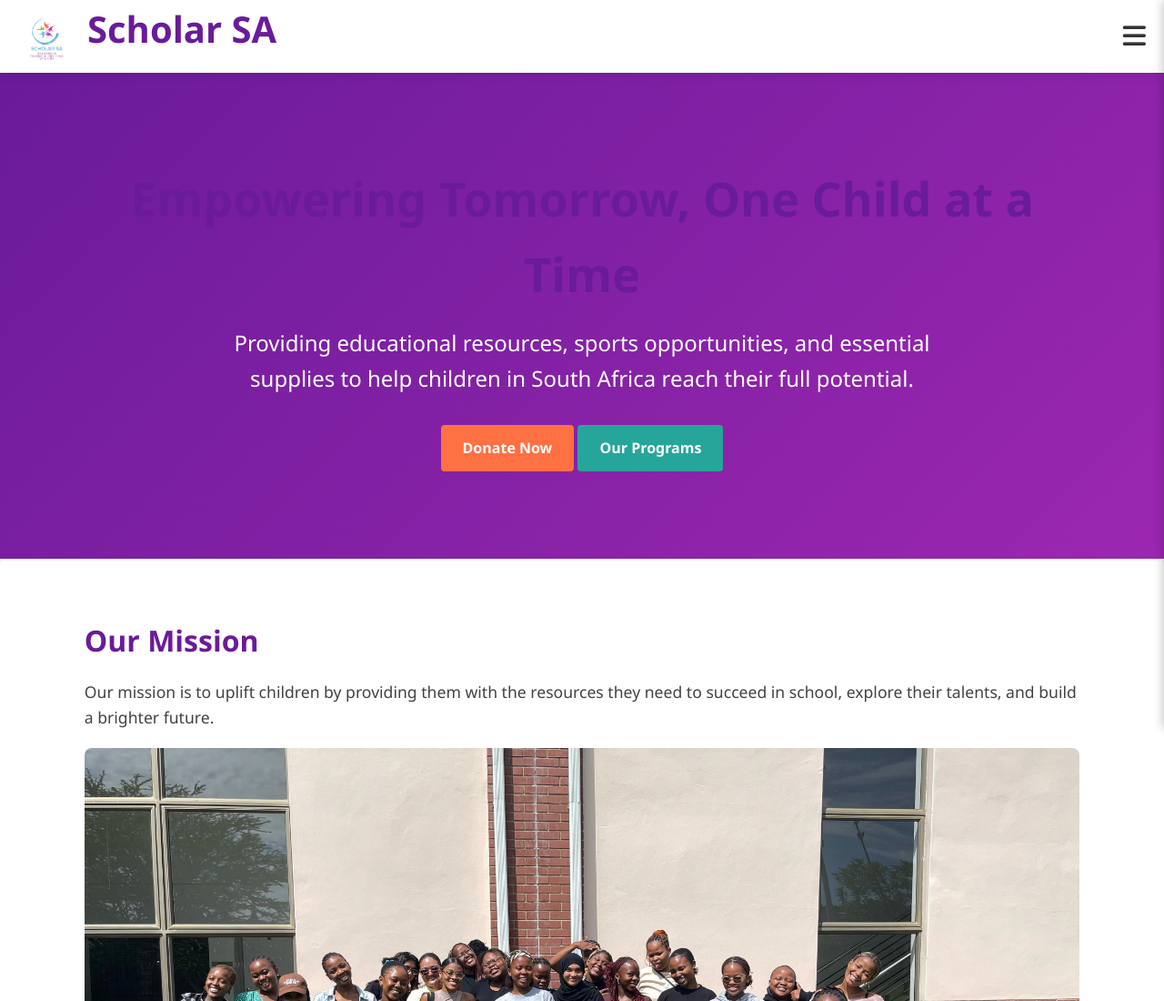
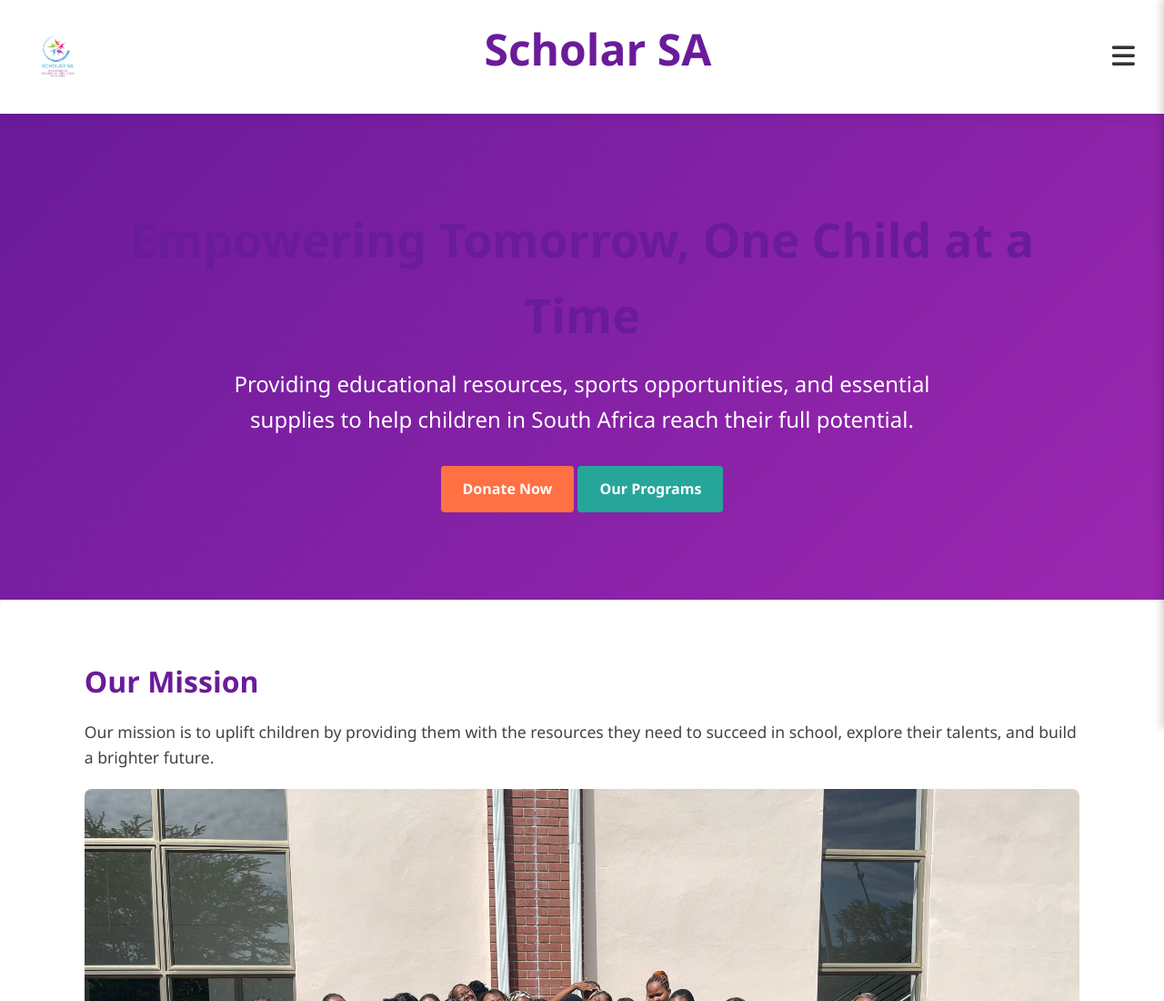
Before and after one commit to ScholarRSA/Scholar-SA, a plain HTML site: page index.html in a window 1280 px wide. Shown: the top 1100 px of the page at 91% size. Drawn offline with Linux system fonts and the light colour scheme.

Commit message:
Official Scholar SA website

```diff
--- a/css/styles.css
+++ b/css/styles.css
@@ -89,15 +89,10 @@ header {
 
 .header-container {
     display: flex;
-    justify-content: space-between;
+    justify-content: space-evenly;
     align-items: center;
-    padding-left: 20px;
-    padding-right: 20px;
-}
-.logo-container {
-    display: flex;
-    align-items: center;
-    gap: 1rem;
+    padding: 1rem 2rem;
+    position: relative;
 }
 
 .logo {
@@ -105,6 +100,29 @@ header {
     height: 60px;
     border-radius: 50%;
     object-fit: cover;
+}
+
+.logo-wrapper {
+    flex: 0 0 auto;
+}
+
+.site-title {
+    flex: 1 1 auto;
+    text-align: center;
+    font-size: clamp(1.8rem, 4vw, 3rem); /* scalable heading size */
+    white-space: nowrap;
+    overflow: hidden;
+    text-overflow: ellipsis;
+    color: var(--primary);
+}
+
+.menu-btn {
+    flex: 0 0 auto;
+    font-size: 1.8rem;
+    background: none;
+    border: none;
+    color: var(--dark);
+    cursor: pointer;
 }
 
 nav ul {
@@ -382,6 +400,7 @@ footer {
 
 /* Responsive Breakpoints */
 @media (max-width: 768px) {
+
     .nav ul,
     .cta-buttons {
         flex-direction: column;
@@ -390,18 +409,15 @@ footer {
     }
 
     .header-container {
-        display: flex;
-        justify-content: space-between;
-        padding-right: 10px;
+        padding: 1rem;
     }
+
 
     .menu-btn {
         padding-bottom:10px;
     }
 
-    .header-container h1 {
-        font-size: 32px;
-    }
+
 
     .hero h1 {
         font-size: 2.25rem;
@@ -423,6 +439,11 @@ footer {
 
 /* Orientation-specific enhancements */
 @media (orientation: portrait) {
+
+    .site-title {
+        font-size: clamp(2.5rem, 4vw, 3rem);
+    }
+
     .hero {
         padding: 3rem 1.5rem;
     }
@@ -434,6 +455,11 @@ footer {
 }
 
 @media (orientation: landscape) {
+
+    .site-title {
+        font-size: clamp(3rem, 4vw, 3rem);
+    }
+
     .hero h1 {
         font-size: 3.25rem;
     }
--- a/index.html
+++ b/index.html
@@ -14,10 +14,10 @@
 <body>
 <header>
     <div class="header-container">
-            <div class="logo-container">
+        <div class="logo-wrapper">
             <img src="img/resources/logo.webp" alt="ScholarsSA Logo" class="logo" loading="lazy">
-                <h1>Scholar SA</h1>
         </div>
+        <h1 class="site-title">Scholar SA</h1>
         <button id="menuToggle" aria-label="Open menu" class="menu-btn">
             <i class="fas fa-bars"></i>
         </button>
```
Also changed, not shown: html/about.html (+2 -2 lines), html/contact.html (+2 -2 lines), html/donate.html (+2 -2 lines), html/programs.html (+2 -2 lines). Lines whose indentation alone changed are shown as unchanged.
